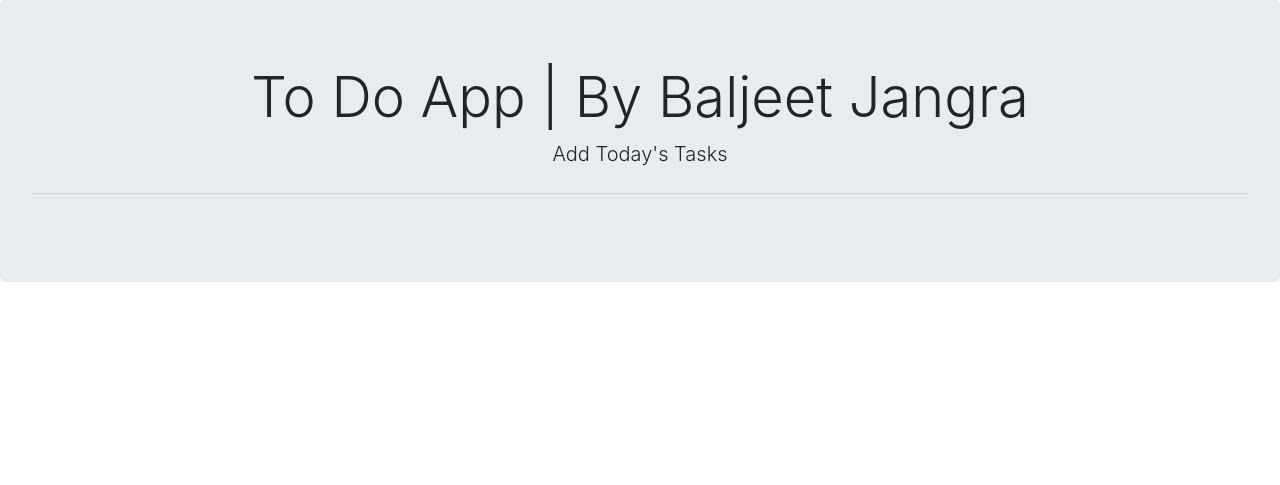
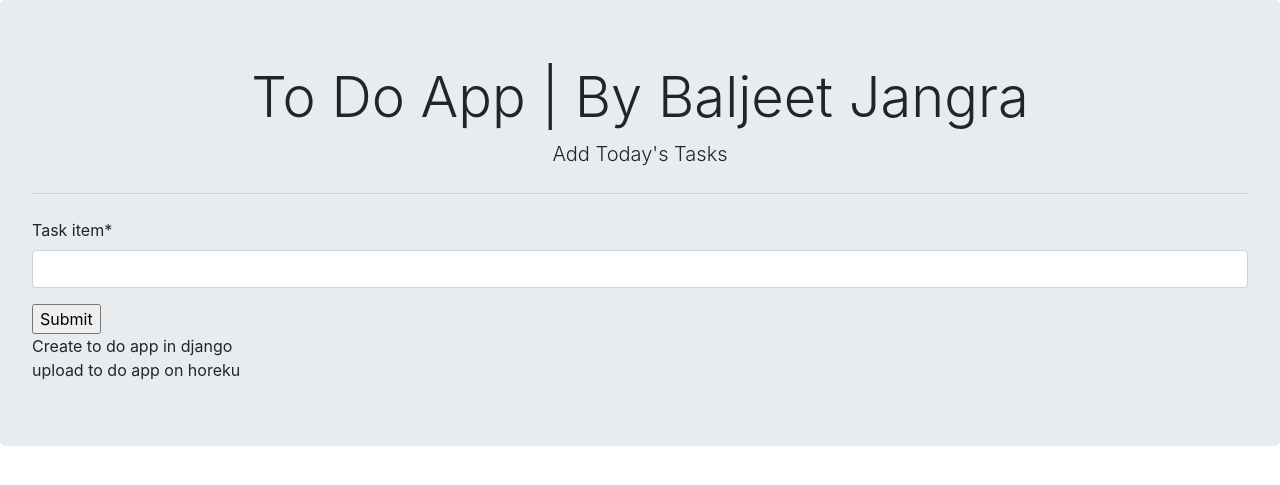
Before and after one commit to baljeetjangra/Django-ToDoApp, a Django app: page / in a window 1280 px wide. Shown: the top 485 px of the page. Run offline with Django 3.2, Linux system fonts and the light colour scheme; data comes from the database, SQL or seed files in the repository; both versions use the stored data as it was after the commit; some libraries are stand-ins or nearby versions.

Commit message:
task form created and task list shown on web page

```diff
--- /dev/null
+++ b/task/forms.py
@@ -0,0 +1,9 @@
+from django import forms
+from .models import Task
+
+
+class TaskForm(forms.ModelForm):
+
+    class Meta():
+        model = Task
+        fields = ('__all__')
--- a/task/templates/task/task_list.html
+++ b/task/templates/task/task_list.html
@@ -1,5 +1,16 @@
+
 {% extends 'base.html' %}
+{% load crispy_forms_tags %}
+ {% block content %}
 
-{% block content %}
+<form action="" method="post">
+    {% csrf_token %}
+  {{form.task_item|as_crispy_field}}
+  <input type="submit" value="Submit" />
+</form>
 
+{% for task in tasks %}
+{{task.task_item}}
+<br>
+{% endfor %}
 {% endblock content %}
--- a/task/views.py
+++ b/task/views.py
@@ -1,7 +1,13 @@
 from django.shortcuts import render
-
+from .forms import TaskForm
+from .models import Task
 # Create your views here.
 
 
 def task_list(request):
-    return render(request, 'task/task_list.html')
+    tasks = Task.objects.all()
+    context = {
+        'form': TaskForm,
+        'tasks': tasks
+    }
+    return render(request, 'task/task_list.html', context)
--- a/todo/settings.py
+++ b/todo/settings.py
@@ -39,7 +39,10 @@ INSTALLED_APPS = [
     'django.contrib.sessions',
     'django.contrib.messages',
     'django.contrib.staticfiles',
+    'crispy_forms',
 ]
+
+CRISPY_TEMPLATE_PACK = 'bootstrap4'
 
 MIDDLEWARE = [
     'django.middleware.security.SecurityMiddleware',
```
Also changed, not shown: db.sqlite3.
